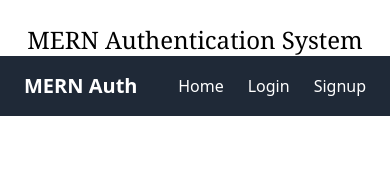
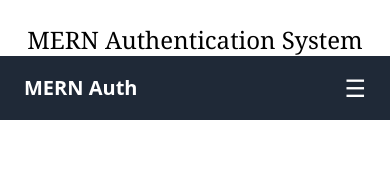
Before and after one commit to m-waqas01/Authentication-System-Frontend, a React (Create React App) app: page / in a window 390 px wide. Shown: the top 170 px of the page. Built offline with nearby package versions, Linux system fonts and the light colour scheme.

Commit message:
Second commit

```diff
--- a/package.json
+++ b/package.json
@@ -3,13 +3,13 @@
   "version": "0.1.0",
   "private": true,
   "proxy": "http://localhost:5000",
-
   "dependencies": {
     "@testing-library/dom": "^10.4.1",
     "@testing-library/jest-dom": "^6.8.0",
     "@testing-library/react": "^16.3.0",
     "@testing-library/user-event": "^13.5.0",
     "axios": "^1.12.2",
+    "lucide-react": "^0.548.0",
     "react": "^19.1.1",
     "react-dom": "^19.1.1",
     "react-router-dom": "^6.30.1",
--- a/src/Header/Navbar.js
+++ b/src/Header/Navbar.js
@@ -1,44 +1,72 @@
-import React, { useEffect, useState } from "react";
+import React, { useState, useEffect } from "react";
 import { Link, useNavigate } from "react-router-dom";
 
 const Navbar = () => {
   const [isAuthenticated, setIsAuthenticated] = useState(false);
+  const [isMenuOpen, setIsMenuOpen] = useState(false);
   const navigate = useNavigate();
 
-  // Check login status on mount
   useEffect(() => {
-    const token = localStorage.getItem("token"); // token saved after login
+    const token = localStorage.getItem("token");
     setIsAuthenticated(!!token);
   }, []);
 
-  // Handle logout
   const handleLogout = () => {
-    localStorage.removeItem("token"); // remove JWT
+    localStorage.removeItem("token");
     setIsAuthenticated(false);
     navigate("/login");
   };
 
   return (
-    <nav className="bg-gray-800 text-white px-6 py-4 flex justify-between items-center">
+    <nav className="bg-gray-800 text-white px-6 py-4 flex justify-between items-center relative">
+      {/* Logo */}
       <h1 className="text-xl font-bold">
         <Link to="/">MERN Auth</Link>
       </h1>
 
-      <div className="space-x-6">
-        <Link to="/" className="hover:text-gray-300">
+      {/* Mobile toggle button */}
+      <button
+        className="md:hidden text-2xl focus:outline-none z-50"
+        onClick={() => setIsMenuOpen(!isMenuOpen)}
+      >
+        {isMenuOpen ? "✕" : "☰"}
+      </button>
+
+      {/* Links */}
+      <div
+        className={`${
+          isMenuOpen ? "flex" : "hidden"
+        } flex-col md:flex md:flex-row absolute md:static top-16 left-0 w-full md:w-auto bg-gray-800 md:bg-transparent space-y-4 md:space-y-0 md:space-x-6 px-6 py-4 md:p-0 transition-all duration-300 ease-in-out z-40`}
+      >
+        <Link
+          to="/"
+          className="hover:text-gray-300"
+          onClick={() => setIsMenuOpen(false)}
+        >
           Home
         </Link>
 
         {isAuthenticated ? (
           <>
-            <Link to="/dashboard" className="hover:text-gray-300">
+            <Link
+              to="/dashboard"
+              className="hover:text-gray-300"
+              onClick={() => setIsMenuOpen(false)}
+            >
               Dashboard
             </Link>
-            <Link to="/profile" className="hover:text-gray-300">
+            <Link
+              to="/profile"
+              className="hover:text-gray-300"
+              onClick={() => setIsMenuOpen(false)}
+            >
               Profile
             </Link>
             <button
-              onClick={handleLogout}
+              onClick={() => {
+                handleLogout();
+                setIsMenuOpen(false);
+              }}
               className="bg-red-500 px-3 py-1 rounded hover:bg-red-600"
             >
               Logout
@@ -46,10 +74,18 @@ const Navbar = () => {
           </>
         ) : (
           <>
-            <Link to="/login" className="hover:text-gray-300">
+            <Link
+              to="/login"
+              className="hover:text-gray-300"
+              onClick={() => setIsMenuOpen(false)}
+            >
               Login
             </Link>
-            <Link to="/signup" className="hover:text-gray-300">
+            <Link
+              to="/signup"
+              className="hover:text-gray-300"
+              onClick={() => setIsMenuOpen(false)}
+            >
               Signup
             </Link>
           </>
```
Also changed, not shown: 1 other file (tests, documents, lock files or other folders).
